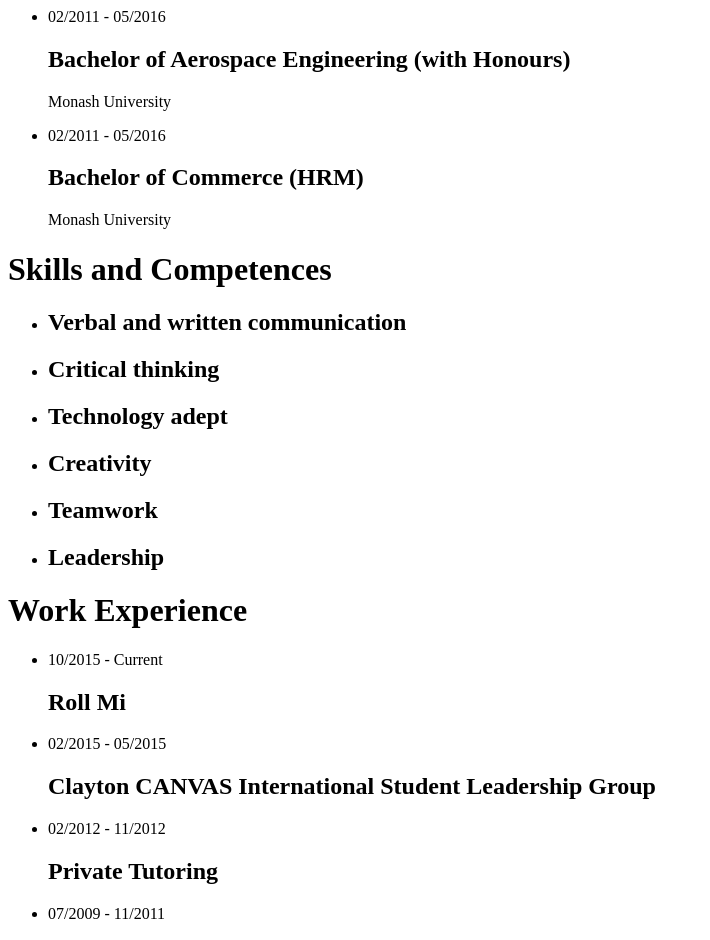
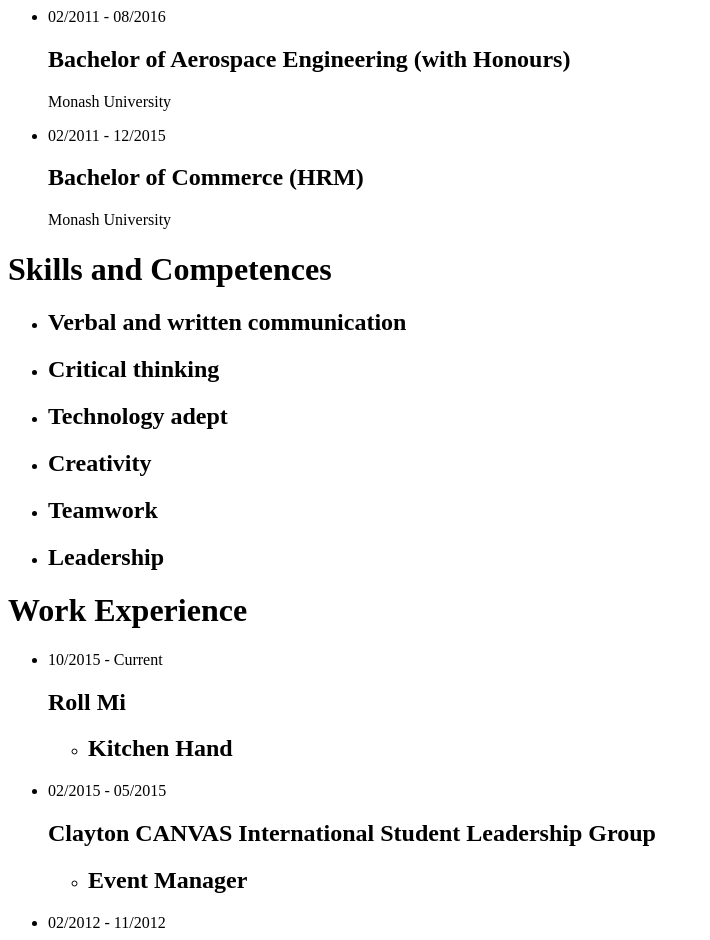
Before and after one commit to tuanhtrng/tuanhtrng.github.io, a plain HTML site: page index.html in a window 1280 px wide. Shown: the part 240-1180 px from the top of the page, without its empty margins (0-710 px from the left). Drawn offline with Linux system fonts and the light colour scheme.

Commit message:
update degrees' completion dates

```diff
--- a/index.html
+++ b/index.html
@@ -33,12 +33,12 @@
       <h1>Education and Qualification</h1>
       <ul id="education_ul">
         <li>
-          <p class="date">02/2011 - 05/2016</p>
+          <p class="date">02/2011 - 08/2016</p>
           <h2>Bachelor of Aerospace Engineering (with Honours)</h2>
           <p class="education_institution">Monash University</p>
         </li>
         <li>
-          <p class="date">02/2011 - 05/2016</p>
+          <p class="date">02/2011 - 12/2015</p>
           <h2>Bachelor of Commerce (HRM)</h2>
           <p class="education_institution">Monash University</p>
         </li>
@@ -73,12 +73,20 @@
         <li>
           <p class="date">10/2015 - Current</p>
           <h2>Roll Mi</h2>
-          <ul class="workroles_ul"></ul>
+          <ul class="workroles_ul">
+            <li>
+              <h2>Kitchen Hand</h2>
+              <p class="workrole_info"></p>
+          </ul>
         </li>
         <li>
           <p class="date">02/2015 - 05/2015</p>
           <h2>Clayton CANVAS International Student Leadership Group</h2>
-          <ul class="workroles_ul"></ul>
+          <ul class="workroles_ul">
+            <li>
+              <h2>Event Manager</h2>
+              <p class="workrole_info"></p>
+          </ul>
         </li>
         <li>
           <p class="date">02/2012 - 11/2012</p>
```
